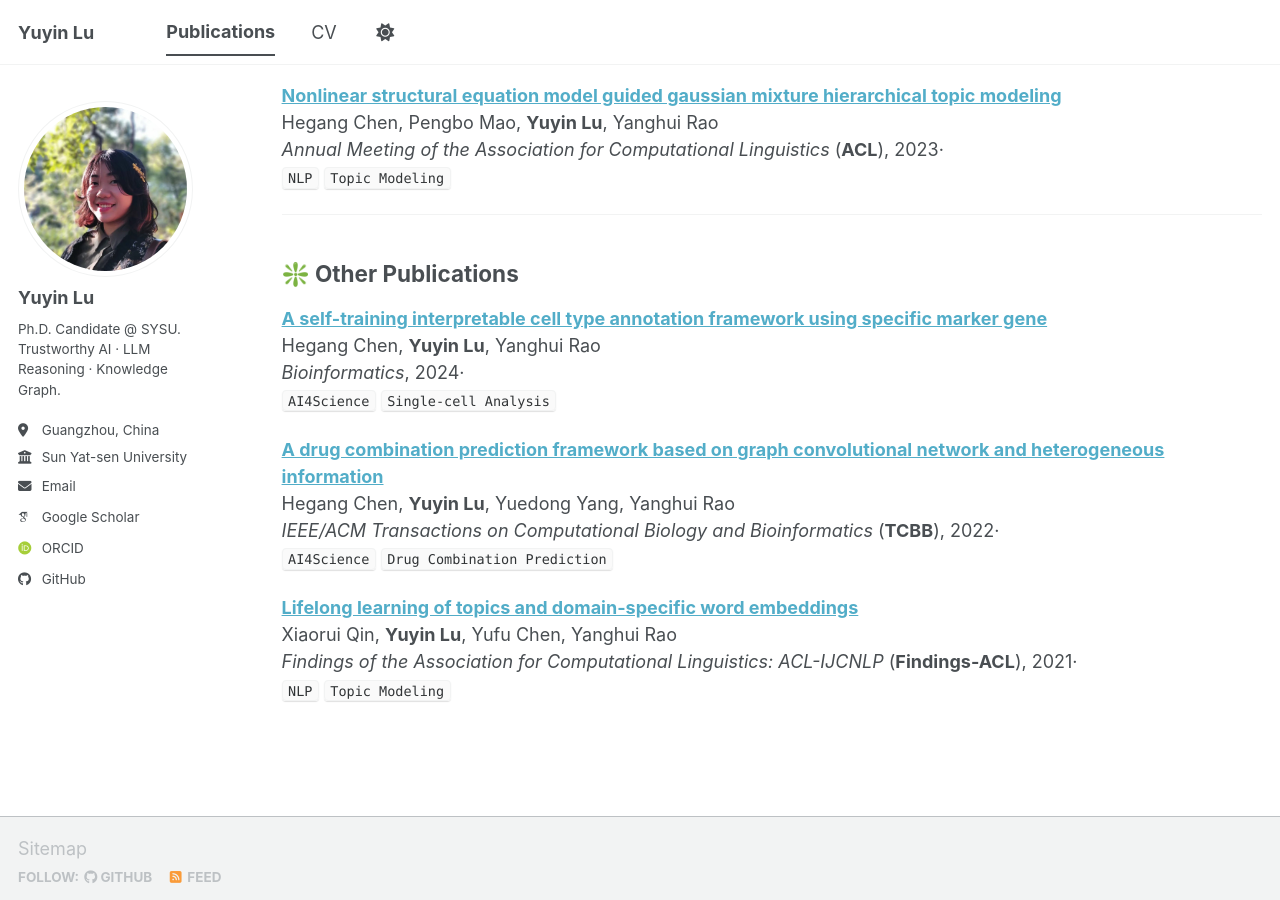
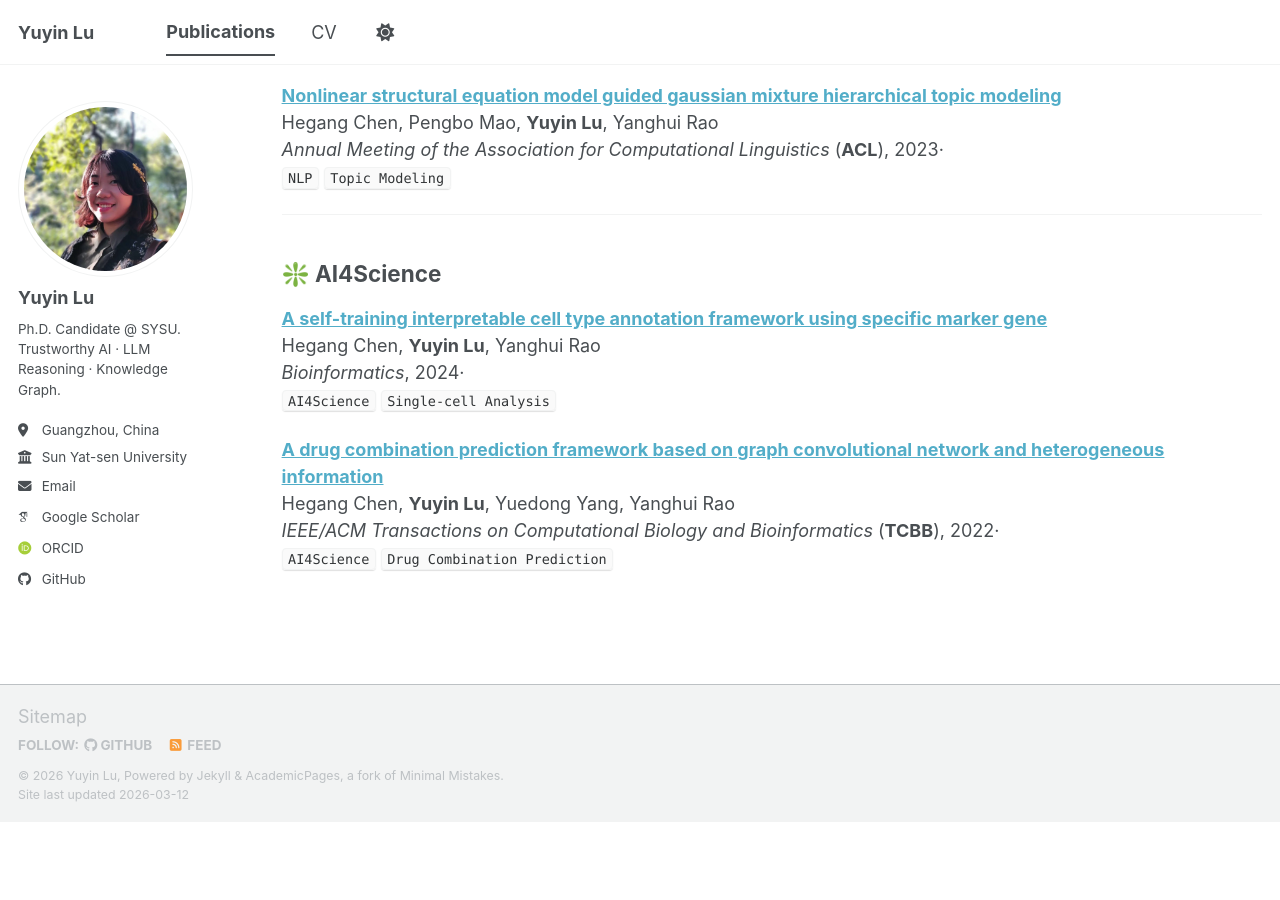
Before and after one commit to luyy9apples/luyy9apples.github.io, a Jekyll site: the page built from _pages/publications.md, in a window 1280 px wide and 900 px high, scrolled down 1488 px. Built offline with Jekyll 4.4.1, drawn with Linux system fonts in a browser that asks for light colours; emoji names are drawn with the system emoji font; some web fonts are replaced; a script bundle is joined from its source files by our own code; library files that are not in the unit come from our copies; after the commit the page ends 2311 px from its top, so only the background shows below that; some of the changed text lies outside the part shown.

Commit message:
Update publications.md

```diff
--- a/_pages/publications.md
+++ b/_pages/publications.md
@@ -64,7 +64,7 @@ author_profile: true
 
 ---
 
-## ❇️ Other Publications
+## ❇️ AI4Science
 
 [**A self-training interpretable cell type annotation framework using specific marker gene**](https://academic.oup.com/bioinformatics/article/40/10/btae569/7766196)
 <br>Hegang Chen, **Yuyin Lu**, Yanghui Rao
@@ -75,8 +75,3 @@ author_profile: true
 <br>Hegang Chen, **Yuyin Lu**, Yuedong Yang, Yanghui Rao
 <br>*IEEE/ACM Transactions on Computational Biology and Bioinformatics* (**TCBB**), 2022·
 <br>`AI4Science` `Drug Combination Prediction`
-
-[**Lifelong learning of topics and domain-specific word embeddings**](https://aclanthology.org/2021.findings-acl.202/)
-<br>Xiaorui Qin, **Yuyin Lu**, Yufu Chen, Yanghui Rao
-<br>*Findings of the Association for Computational Linguistics: ACL-IJCNLP* (**Findings-ACL**), 2021·
-<br>`NLP` `Topic Modeling`
```
Also changed, not shown: other parts of _pages/publications.md (+1 -1 lines).
